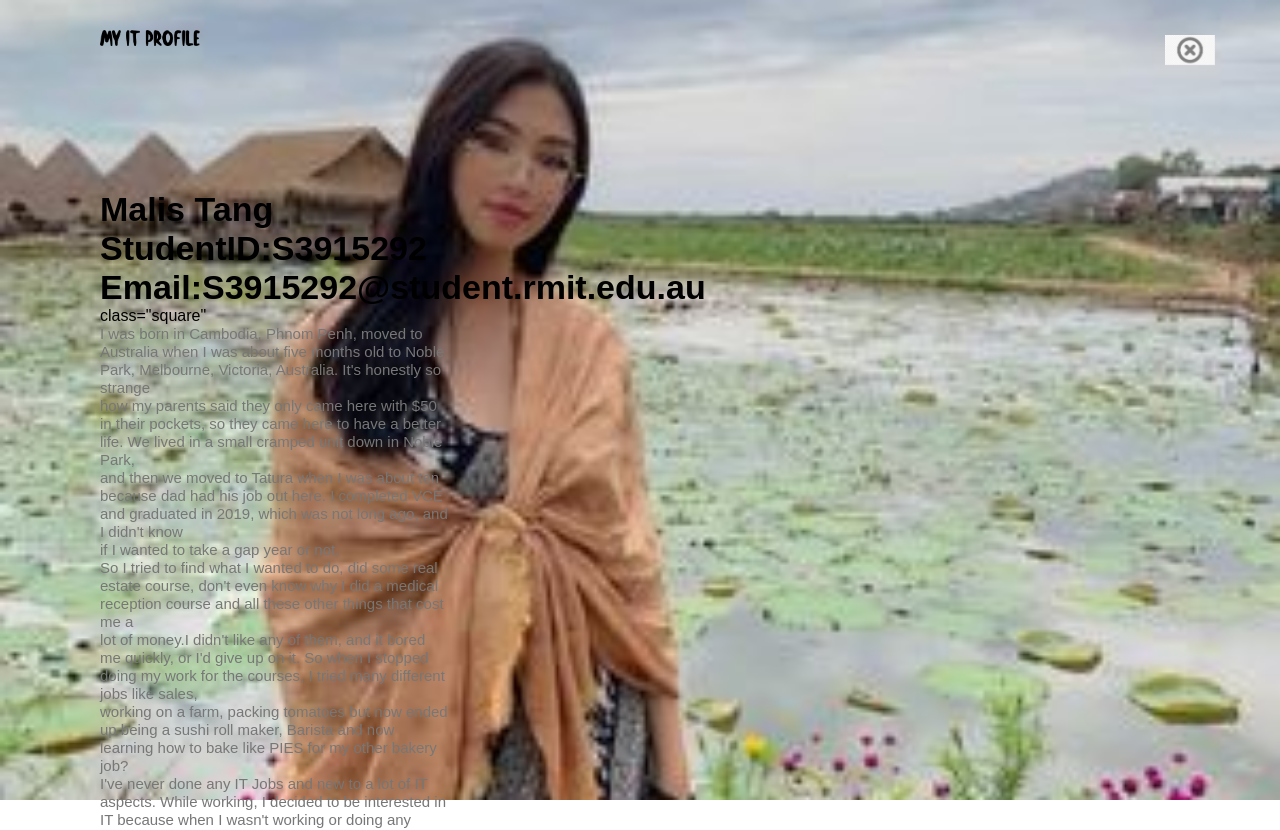
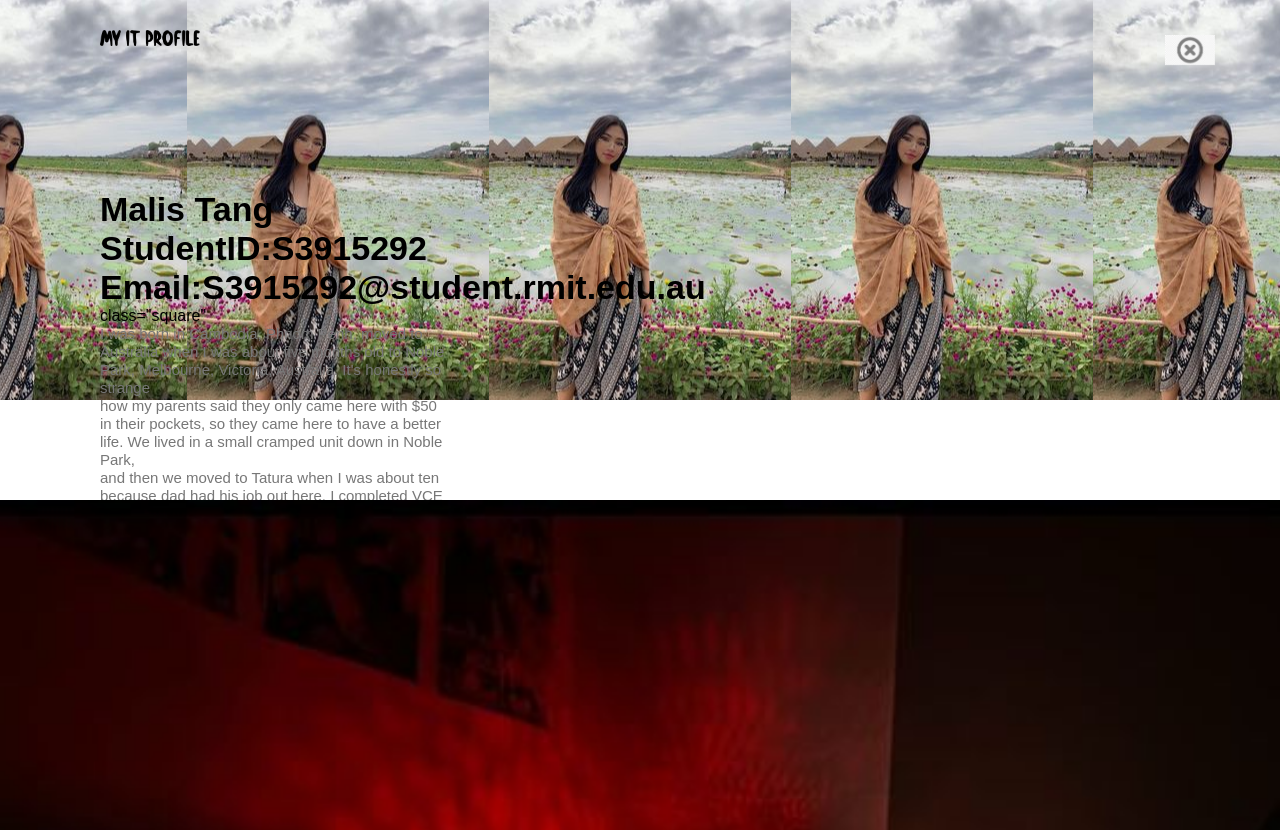
Before and after one commit to MalissaTang/My-Profile, a plain HTML site: page index.html in a window 1280 px wide. Shown: the top 830 px of the page. Drawn offline with Linux system fonts and the light colour scheme.

Commit message:
Update style.css

```diff
--- a/style.css
+++ b/style.css
@@ -4,10 +4,10 @@
   font-family: sans-serif;
 }
 #header{
-  height: 100vh;
+  height: 50vh;
   background-image: url(Images/me.jpg);
   background-position: center;
-  background-size: cover;
+  background-size: left;
 }
 .container{
   margin-right: 100px;
```
